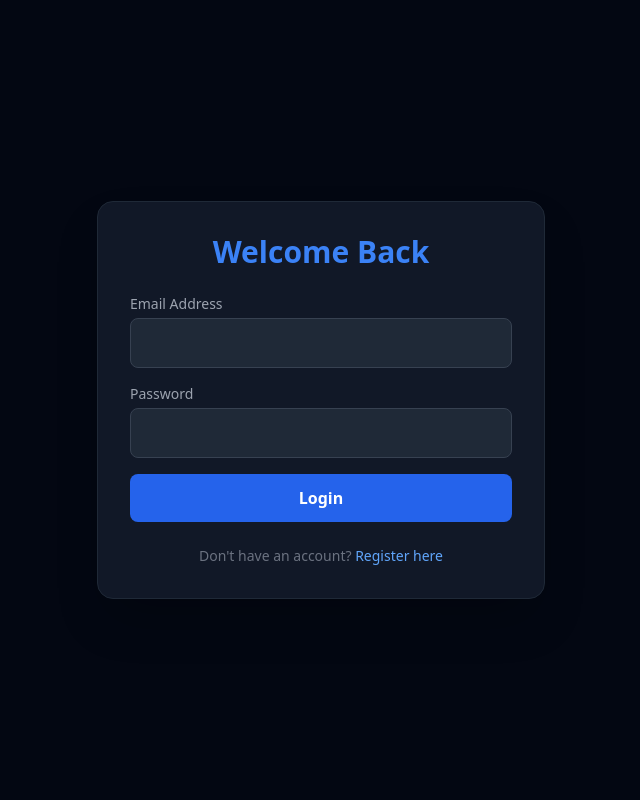
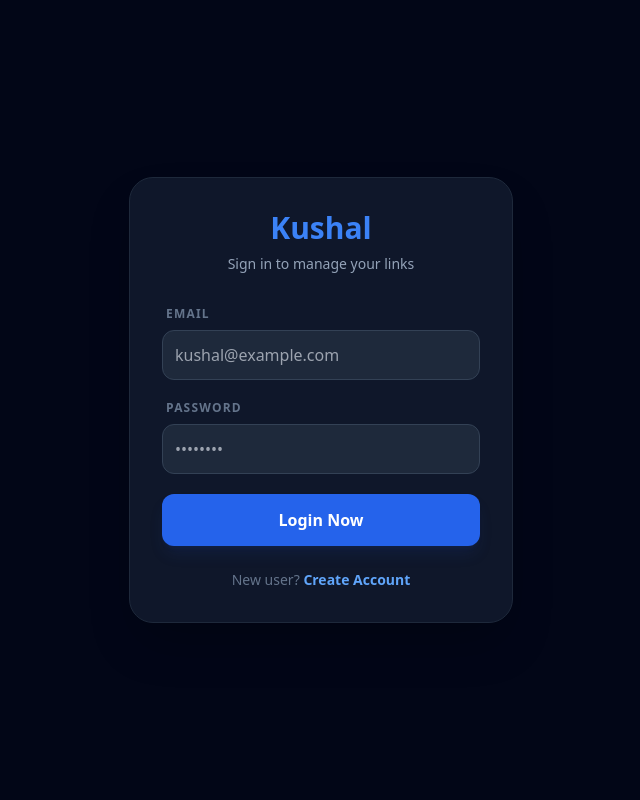
Before and after one commit to RAHU1027/Free-fire, a Flask app: page /login in a window 1280 px wide. Shown: the whole page, without its empty margins (319-959 px from the left). Run offline with Flask 3, Linux system fonts and the light colour scheme; some libraries are stand-ins or nearby versions.

Commit message:
Update login.html

```diff
--- a/templates/login.html
+++ b/templates/login.html
@@ -3,37 +3,47 @@
 <head>
     <meta charset="UTF-8">
     <meta name="viewport" content="width=device-width, initial-scale=1.0">
-    <title>Login - Kushal Shortener</title>
+    <title>Login | Kushal Shortener</title>
+    <!-- Tailwind CSS for Professional Look -->
     <script src="https://cdn.tailwindcss.com"></script>
 </head>
-<body class="bg-gray-950 text-white h-screen flex items-center justify-center">
+<body class="bg-slate-950 text-white min-h-screen flex items-center justify-center p-4">
 
-    <div class="w-full max-w-md bg-gray-900 p-8 rounded-2xl shadow-2xl border border-gray-800">
-        <h2 class="text-3xl font-bold text-center mb-6 text-blue-500">Welcome Back</h2>
+    <!-- Card Container -->
+    <div class="w-full max-w-sm bg-slate-900 p-8 rounded-3xl shadow-2xl border border-slate-800">
+        <!-- Heading -->
+        <div class="text-center mb-8">
+            <h2 class="text-3xl font-extrabold text-blue-500">Kushal</h2>
+            <p class="text-slate-400 text-sm mt-2">Sign in to manage your links</p>
+        </div>
 
-        <form action="/login" method="POST" class="space-y-4">
+        <!-- Login Form -->
+        <form action="/login" method="POST" class="space-y-5">
             <div>
-                <label class="block text-sm font-medium text-gray-400">Email Address</label>
-                <input type="email" name="email" required
-                    class="w-full mt-1 p-3 bg-gray-800 border border-gray-700 rounded-lg focus:ring-2 focus:ring-blue-500 outline-none">
+                <label class="block text-xs font-semibold text-slate-500 uppercase tracking-widest ml-1">Email</label>
+                <input type="email" name="email" required placeholder="kushal@example.com"
+                    class="w-full mt-2 p-3 bg-slate-800 border border-slate-700 rounded-xl focus:ring-2 focus:ring-blue-600 outline-none transition-all">
             </div>
 
             <div>
-                <label class="block text-sm font-medium text-gray-400">Password</label>
-                <input type="password" name="password" required
-                    class="w-full mt-1 p-3 bg-gray-800 border border-gray-700 rounded-lg focus:ring-2 focus:ring-blue-500 outline-none">
+                <label class="block text-xs font-semibold text-slate-500 uppercase tracking-widest ml-1">Password</label>
+                <input type="password" name="password" required placeholder="••••••••"
+                    class="w-full mt-2 p-3 bg-slate-800 border border-slate-700 rounded-xl focus:ring-2 focus:ring-blue-600 outline-none transition-all">
             </div>
 
             <button type="submit"
-                class="w-full py-3 bg-blue-600 hover:bg-blue-500 transition-all rounded-lg font-bold text-white mt-4">
-                Login
+                class="w-full py-3.5 bg-blue-600 hover:bg-blue-500 active:scale-95 transition-all rounded-xl font-bold text-white shadow-lg shadow-blue-900/20 mt-4">
+                Login Now
             </button>
         </form>
 
-        <p class="text-center text-gray-500 mt-6 text-sm">
-            Don't have an account?
-            <a href="/register" class="text-blue-400 hover:underline">Register here</a>
-        </p>
+        <!-- Footer Link -->
+        <div class="text-center mt-6">
+            <p class="text-slate-500 text-sm">
+                New user?
+                <a href="/register" class="text-blue-400 font-bold hover:text-blue-300 transition-colors">Create Account</a>
+            </p>
+        </div>
     </div>
 
 </body>
```
